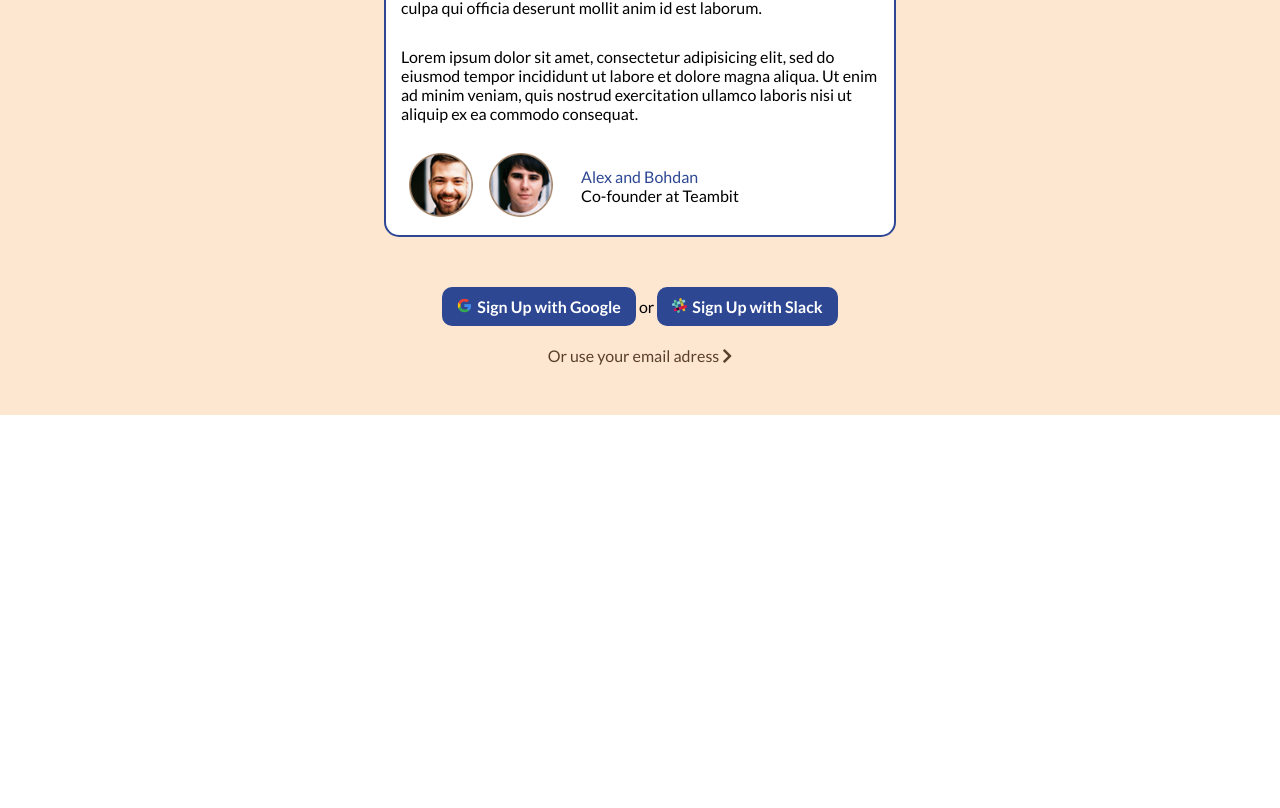
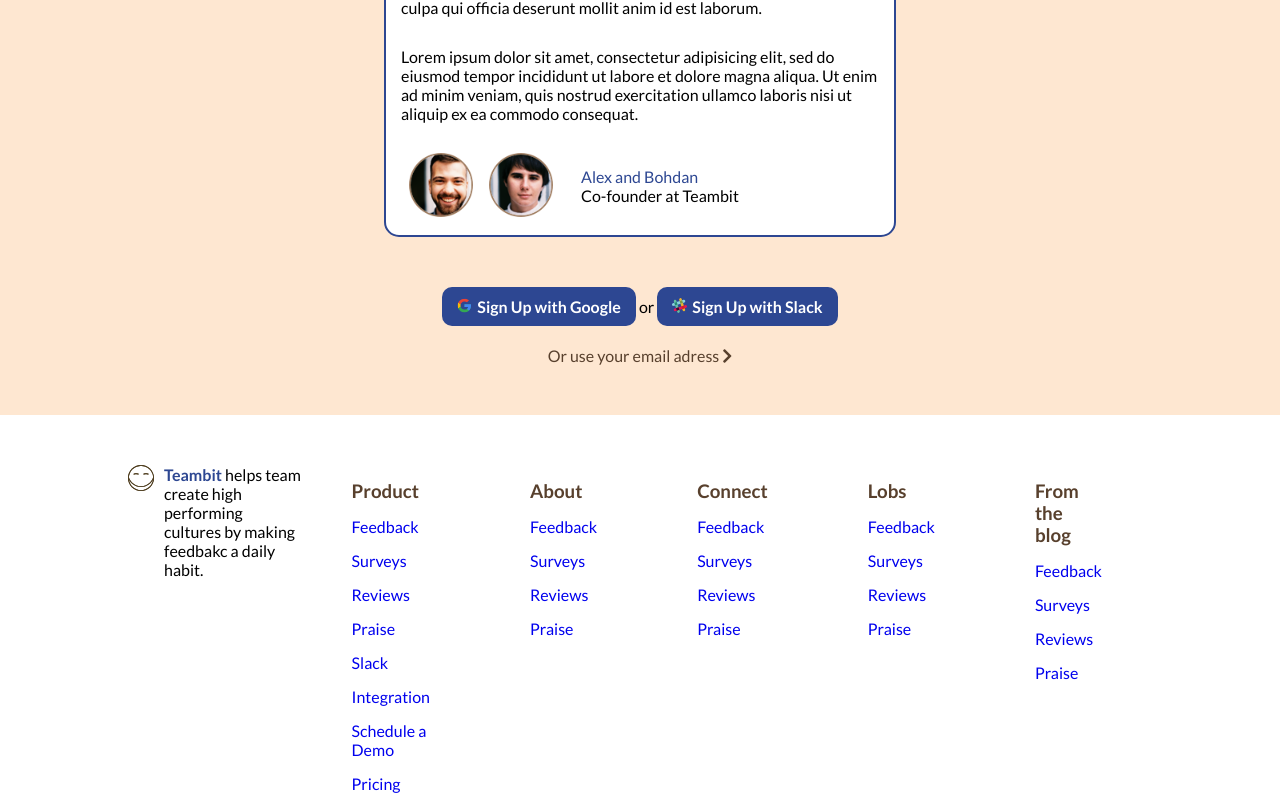
Before and after one commit to davide-termite/node-sass-teambit, a website: page index.html in a window 1280 px wide. Shown: the part 6548-7356 px from the top of the page. Before the commit the page ends 6963 px from the top, so only its background shows below. Drawn offline with nearby package versions, Linux system fonts and the light colour scheme.

Commit message:
Footer Complete

```diff
--- a/index.html
+++ b/index.html
@@ -298,6 +298,69 @@
         <!-- Container 80% width -->
         <div class="container">
 
+          <!-- Text Container -->
+          <div class="text">
+            <div class="logo-container">
+              <img src="assets/logos/logo-small.svg" alt="Logo Teambit">
+            </div>
+            <p><span>Teambit</span> helps team create high performing cultures by making feedbakc a daily habit.</p>
+          </div>
+          <!-- End Text Container -->
+
+          <!-- Lists Container -->
+          <div class="lists">
+
+            <!-- Product -->
+            <ul>
+              <li><h3>Product</h3></li>
+              <li><a href="#">Feedback</a></li>
+              <li><a href="#">Surveys</a></li>
+              <li><a href="#">Reviews</a></li>
+              <li><a href="#">Praise</a></li>
+              <li><a href="#">Slack</a></li>
+              <li><a href="#">Integration</a></li>
+              <li><a href="#">Schedule a Demo</a></li>
+              <li><a href="#">Pricing</a></li>
+            </ul>
+
+            <!-- About -->
+            <ul>
+              <li><h3>About</h3></li>
+              <li><a href="#">Feedback</a></li>
+              <li><a href="#">Surveys</a></li>
+              <li><a href="#">Reviews</a></li>
+              <li><a href="#">Praise</a></li>
+            </ul>
+
+            <!-- Connect -->
+            <ul>
+              <li><h3>Connect</h3></li>
+              <li><a href="#">Feedback</a></li>
+              <li><a href="#">Surveys</a></li>
+              <li><a href="#">Reviews</a></li>
+              <li><a href="#">Praise</a></li>
+            </ul>
+
+            <!-- Lobs -->
+            <ul>
+              <li><h3>Lobs</h3></li>
+              <li><a href="#">Feedback</a></li>
+              <li><a href="#">Surveys</a></li>
+              <li><a href="#">Reviews</a></li>
+              <li><a href="#">Praise</a></li>
+            </ul>
+
+            <!-- From the Blog -->
+            <ul>
+              <li><h3>From the blog</h3></li>
+              <li><a href="#">Feedback</a></li>
+              <li><a href="#">Surveys</a></li>
+              <li><a href="#">Reviews</a></li>
+              <li><a href="#">Praise</a></li>
+            </ul>
+          </div>
+          <!-- End Lists Container -->
+
         </div>
         <!-- End Container 80% width -->
 
--- a/src/scss/partials/_footer.scss
+++ b/src/scss/partials/_footer.scss
@@ -0,0 +1,41 @@
+footer{
+  .container{
+    @include flex-row;
+    margin-top: 50px;
+
+    .text{
+      @include flex-row;
+      width: 20%;
+
+      p{
+        span{
+          color: $accent;
+          font-weight: $main_text_weigth;
+        }
+        margin-left: 10px;
+      }
+    }
+    .lists{
+      @include flex-row;
+    };
+
+    ul{
+      @include reset-list;
+      margin: 0 50px;
+      color: $main_text_color;
+
+      li{
+        margin: 15px 0;
+
+        &:hover a{
+          color: #000;
+          transition: 0.2s;
+        }
+
+        a{
+          @include reset-link;
+        }
+      }
+    }
+  }
+}
--- a/src/scss/partials/_header.scss
+++ b/src/scss/partials/_header.scss
@@ -56,8 +56,7 @@ nav {
   .ctas{
     margin-top: 60px;
   }
-
-  }
+}
   // End Text Section
 
   // Image Section
```
Also changed, not shown: dist/app.css.
